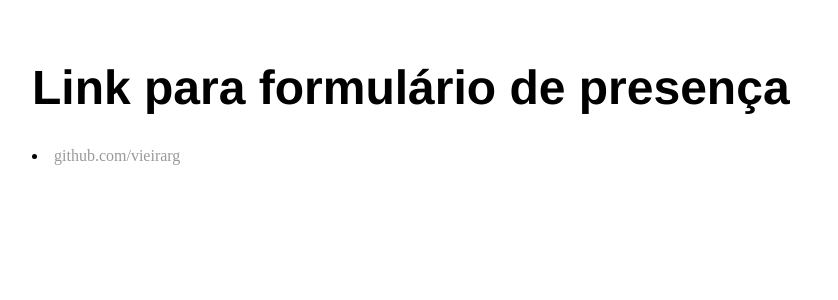
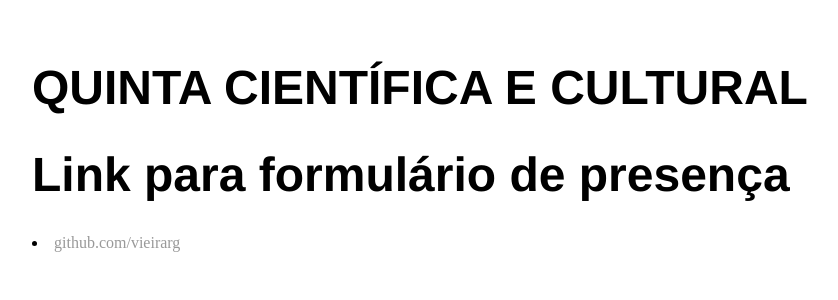
Before and after one commit to vieirarg/vieirarg.github.io, a Jekyll site: the page index.html, which Jekyll copies as it is, in a window 1280 px wide. Shown: the top 300 px of the page, without its empty margins (160-998 px from the left). Built offline with Jekyll 4.4.1, drawn with Linux system fonts in a browser that asks for light colours; part of the change alters nothing that is shown.

Commit message:
Update index.html

```diff
--- a/index.html
+++ b/index.html
@@ -1,13 +1,14 @@
 <!DOCTYPE html>
 <html>
 	<head>
-		<title>QUINTA CIENTÍFICA E CULTURAL</title>
+		<title>QCC</title>
 		<!-- link to main stylesheet -->
 		<link rel="stylesheet" type="text/css" href="/css/main.css">
 	</head>
 	<body>
 		<div class="container">
     		<div class="blurb">
+			<h1>QUINTA CIENTÍFICA E CULTURAL</h1>
         		<h1>Link para formulário de presença</h1>
                 <li><a href="https://github.com/vieirarg">github.com/vieirarg</a></li>
     		</div><!-- /.blurb -->
```
